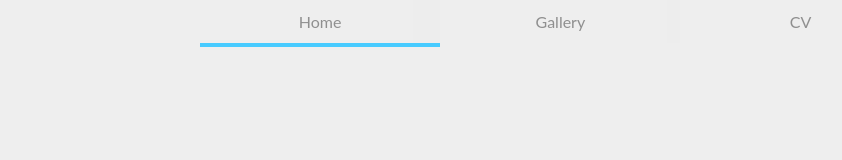
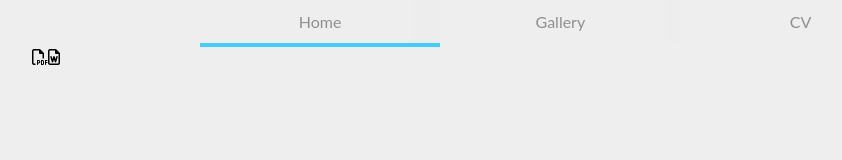
Before and after one commit to SPARKY892/portfolio-website, a React (Create React App) app: page /CV in a window 1280 px wide. Shown: the top 160 px of the page, without its empty margins (96-938 px from the left). Built offline with nearby package versions, Linux system fonts and the light colour scheme.

Commit message:
Added CV page

```diff
--- a/src/components/App.js
+++ b/src/components/App.js
@@ -3,6 +3,7 @@ import Header from "./Header";
 import Home from "./Home";
 import Route from "./Route";
 import Gallery from './Gallery';
+import CV from './CV';
 import { projects } from './projectdata';
 
 class App extends React.Component {
@@ -35,6 +36,9 @@ class App extends React.Component {
         <Route path="/gallery">
           <Gallery projects={this.state.projects} modalShown={this.state.modalShown} />
         </Route>
+        <Route path="/CV">
+          <CV />
+        </Route>
       </div>
     );
   }
--- /dev/null
+++ b/src/components/CV.js
@@ -0,0 +1,13 @@
+import "./CV.scss";
+import React from "react";
+
+const Home = () => {
+  return (
+    <div className="resume">
+      <i className="far fa-file-pdf"></i>
+      <i className="far fa-file-word"></i>
+    </div>
+  );
+};
+
+export default Home;
```
Also changed, not shown: src/components/CV.scss (added).
